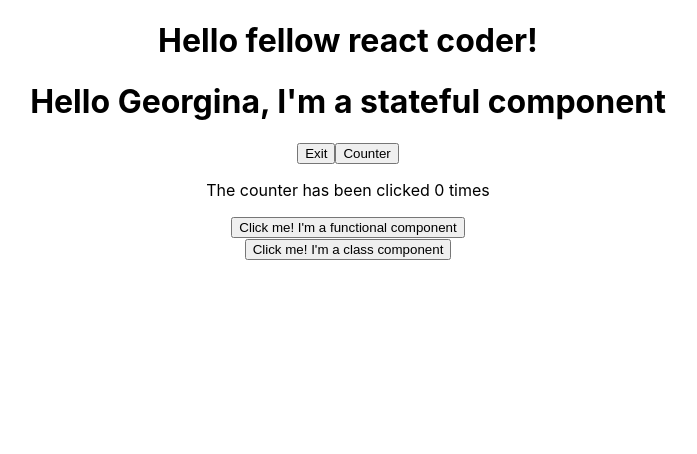
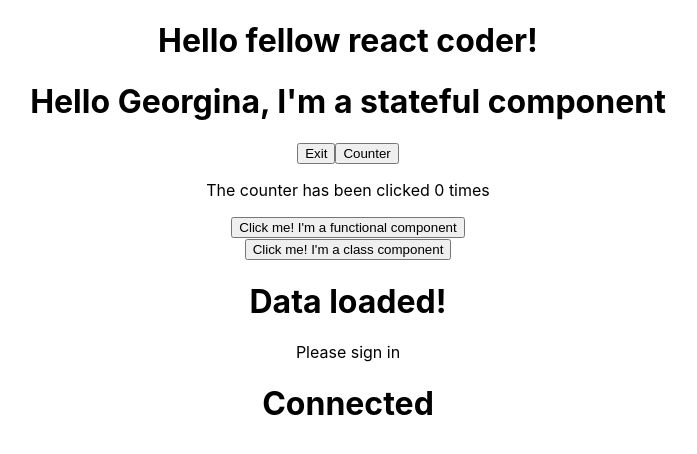
Before and after one commit to GeorginaCarlisle/first-react-app, a React (Create React App) app in the folder my-app/: page / in a window 1280 px wide. Shown: the top 454 px of the page, without its empty margins (292-989 px from the left). Built offline with nearby package versions, Linux system fonts and the light colour scheme.

Commit message:
FEAT: Conditional rendering

```diff
--- a/my-app/src/App.js
+++ b/my-app/src/App.js
@@ -3,6 +3,8 @@
 import FunctionalGreeting from './components/FunctionalGreeting';
 import StatefulGreeting from './components/StatefulGreeting';
 import EventsClass from './components/EventsClass';
+import ConditionalRenderingClass from './components/ConditionalRenderingClass';
+import ConditionalRenderingFunctional from './components/ConditionalRenderingFunctional';
 
 
 function App() {
@@ -12,6 +14,8 @@
       <StatefulGreeting greeting="I'm a stateful component" name="Georgina"/>
       <EventsFunctional />
       <EventsClass />
+      <ConditionalRenderingClass />
+      <ConditionalRenderingFunctional connected={true}/>
     </div>
   );
 }
--- /dev/null
+++ b/my-app/src/components/ConditionalRenderingClass.js
@@ -0,0 +1,31 @@
+import React, { Component } from 'react'
+
+export class ConditionalRenderingClass extends Component {
+    constructor(props) {
+        super(props)
+
+        this.state = {
+            isLoaded: true,
+            isLoggedIn: false
+        }
+    }
+    render() {
+        return (
+            <div>
+                <h1>{this.state.isLoaded ? 'Data loaded!' : 'Loading....'}</h1>
+                {this.state.isLoggedIn ? (
+                    <div>
+                        <p>Welcome to the site! Please complete the steps below:</p>
+                        <ol>
+                            <li>Confirm your email</li>
+                            <li>Complete your profile</li>
+                            <li>Subscribe to the newsletter</li>
+                        </ol>
+                    </div>
+                ) : (<p>Please sign in</p>)}
+            </div>
+        )
+    }
+}
+
+export default ConditionalRenderingClass
--- a/my-app/src/components/ConditionalRenderingFunctional.js
+++ b/my-app/src/components/ConditionalRenderingFunctional.js
@@ -0,0 +1,11 @@
+import React from 'react'
+
+function ConditionalRenderingFunctional(props) {
+  return (
+    <div>
+        <h1>{props.connected ? 'Connected' : 'Not Connected'}</h1>
+    </div>
+  )
+}
+
+export default ConditionalRenderingFunctional
```
